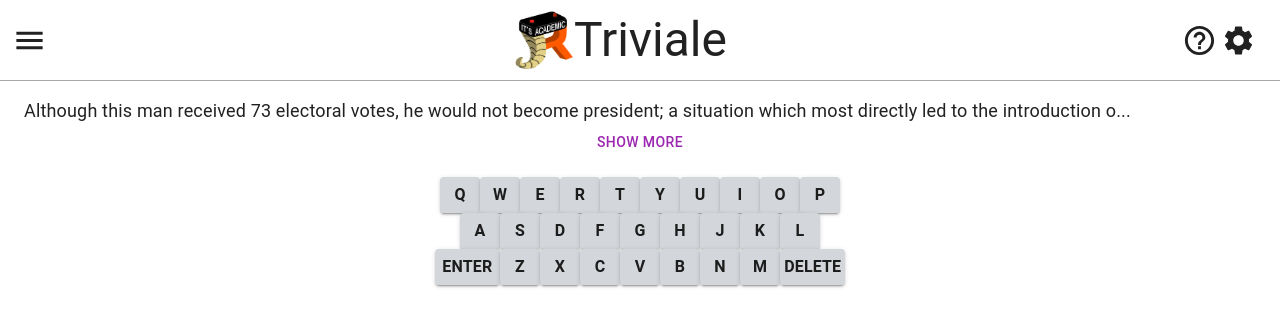
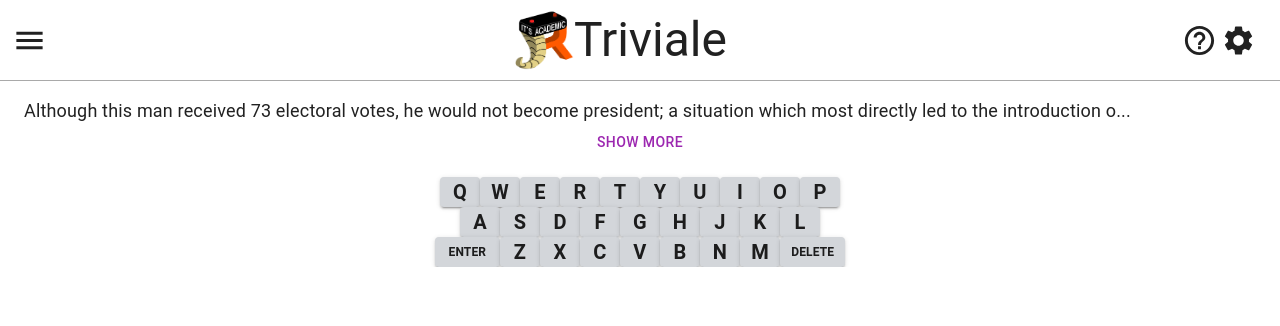
Before and after one commit to dotcomstar/Triviale, a React (Vite) app: page / in a window 1280 px wide. Shown: the top 326 px of the page. Built offline with nearby package versions, Linux system fonts and the light colour scheme; what simple-zustand-devtools would draw is missing.

Commit message:
Limit keyboard length

```diff
--- a/src/App.tsx
+++ b/src/App.tsx
@@ -18,7 +18,7 @@ function App() {
         <Grid item xs={12} sx={{ mx: 3 }}>
           <ExpandableText>{data[0].question}</ExpandableText>
         </Grid>
-        <Grid item xs={12} sx={{ mx: 3 }}>
+        <Grid item xs={12} sx={{ mx: 3 }} overflow={"scroll"}>
           <Keyboard
             onChar={(c) => {
               console.log(c);
--- a/src/components/keyboard/Key.tsx
+++ b/src/components/keyboard/Key.tsx
@@ -5,11 +5,19 @@ type Props = {
   children?: ReactNode;
   value: string;
   width?: number;
+  fontSize?: number;
   onClick: (value: string) => void;
   isRevealing?: boolean;
 };
 
-const Key = ({ children, width = 40, value, onClick, isRevealing }: Props) => {
+const Key = ({
+  children,
+  width = 40,
+  value,
+  onClick,
+  isRevealing,
+  fontSize = 20,
+}: Props) => {
   const REVEAL_TIME_MS = 350;
   //   const highContrast = useHighContrastStore((state) => state.highContrast); // Only update when this value is changed.
 
@@ -26,11 +34,18 @@ const Key = ({ children, width = 40, value, onClick, isRevealing }: Props) => {
         width: `${width}px`,
         minWidth: `${width}px`,
         transitionDelay: isRevealing ? `${REVEAL_TIME_MS}ms` : "unset",
+        p: 0,
+        "&.MuiButton-contained": {
+          padding: 0,
+        },
       }}
       variant="contained"
       color="primary"
+      size="small"
     >
-      <Typography sx={{ fontWeight: "bold" }}>{children || value}</Typography>
+      <Typography sx={{ fontWeight: "bold", fontSize: fontSize }}>
+        {children || value}
+      </Typography>
     </Button>
   );
 };
--- a/src/components/keyboard/Keyboard.tsx
+++ b/src/components/keyboard/Keyboard.tsx
@@ -52,13 +52,7 @@ const Keyboard = ({
   }, [onEnter, onDelete, onChar]);
 
   return (
-    <Stack
-      direction="column"
-      paddingX="10px"
-      justifyContent="center"
-      alignItems="center"
-      px={2}
-    >
+    <Stack direction="column" justifyContent="center" alignItems="center">
       <Stack direction="row">
         {["Q", "W", "E", "R", "T", "Y", "U", "I", "O", "P"].map((key) => (
           <Key
@@ -80,7 +74,7 @@ const Keyboard = ({
         ))}
       </Stack>
       <Stack direction="row">
-        <Key width={65.4} value="ENTER" onClick={onClick}>
+        <Key width={65.4} fontSize={12} value="ENTER" onClick={onClick}>
           {ENTER_TEXT}
         </Key>
         {["Z", "X", "C", "V", "B", "N", "M"].map((key) => (
@@ -91,7 +85,7 @@ const Keyboard = ({
             isRevealing={isRevealing}
           />
         ))}
-        <Key width={65.4} value="DELETE" onClick={onClick}>
+        <Key width={65.4} fontSize={12} value="DELETE" onClick={onClick}>
           {DELETE_TEXT}
         </Key>
       </Stack>
```
